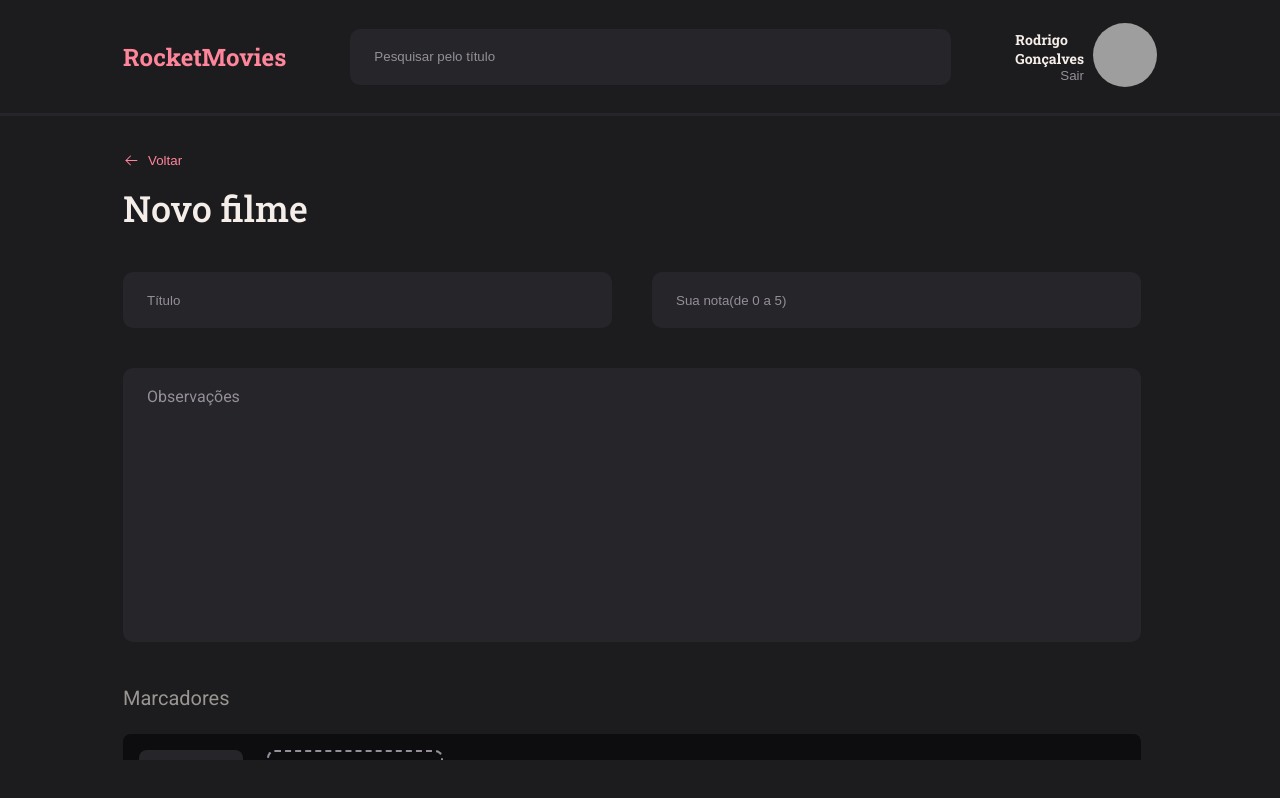
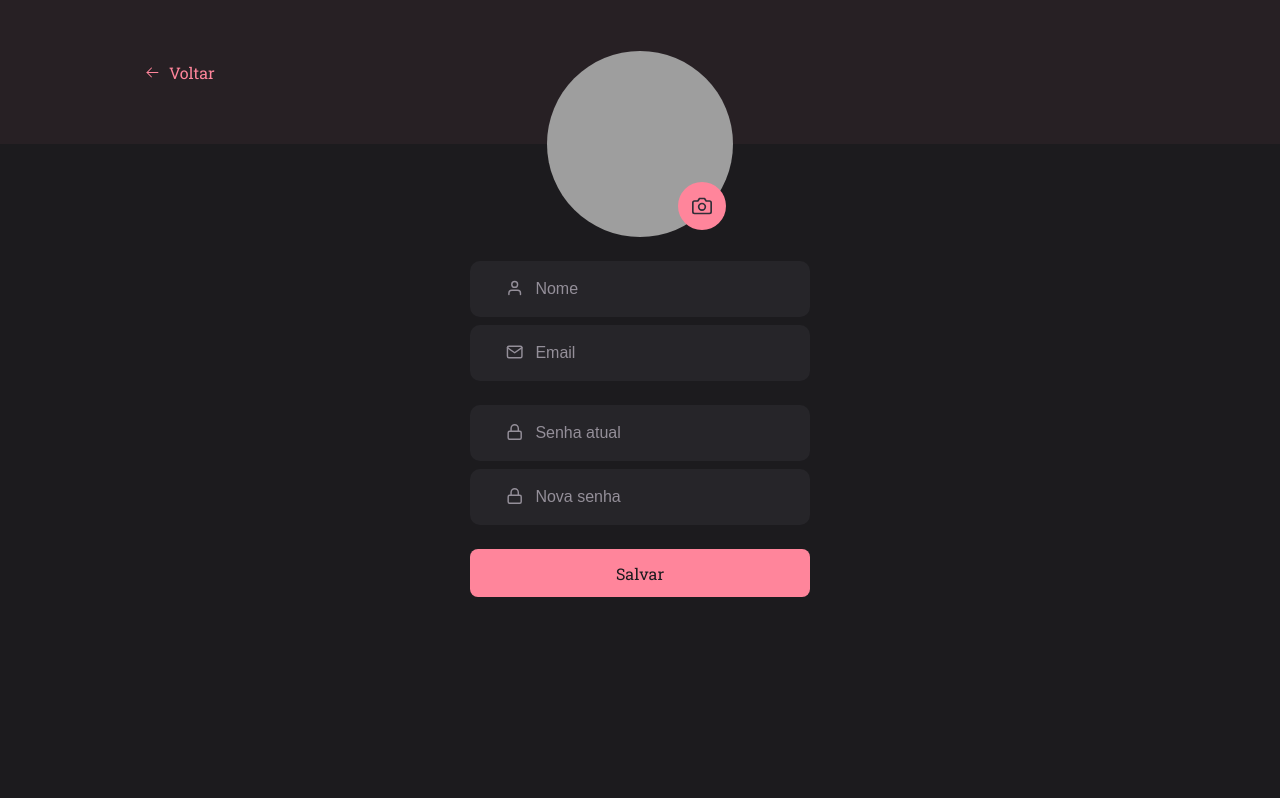
Before and after one commit to artgustavobarros/desafio-rocketseat-front-end-ts_version, a React (Vite) app: page / in a window 1280 px wide. Built offline with nearby package versions, Linux system fonts and the light colour scheme; grey boxes are pictures that could not be loaded.

Commit message:
new profile page

```diff
--- a/src/components/Button/styles.ts
+++ b/src/components/Button/styles.ts
@@ -7,6 +7,8 @@ export const Container = styled.button<ButtonStyledProps>`
   cursor: pointer;
   border: none;
   border-radius: 8px;
+  font-family: 'Roboto Slab';
+  font-size: 16px;
 
   background-color: ${({theme, $transparent, $inversed}) => {
     if ($transparent){
--- a/src/components/Input/index.tsx
+++ b/src/components/Input/index.tsx
@@ -1,9 +1,14 @@
 import { Container} from "./styles"
 import { InputsProps } from "./types"
 
-const Input = ({...rest}: InputsProps) =>{
+const Input = ({icon: Icon, ...rest}: InputsProps) =>{
   return(
-    <Container{...rest}/>
+    <Container>
+      {
+        Icon && <Icon size={20}/>
+      }
+      <input {...rest}/>
+    </Container>
   )
 }
 
--- a/src/components/Input/styles.ts
+++ b/src/components/Input/styles.ts
@@ -1,16 +1,36 @@
 import styled from "styled-components";
 
-export const Container = styled.input`
+export const Container = styled.div`
+
     width: 100%;//OLHAR COMO FICOU O HOME
     height: 56px;
     border-radius: 10px;
     background-color: ${({theme}) => theme.colors.background_2};
+    display: flex;
+    align-items: center;
+    gap: 12px;
+    padding: 19px 0 19px 24px;
+
+  > input{
+
     outline: none;
+    width: 100%;
+    height: 100%;
     border: none;
-  padding: 19px 0 19px 24px;
     color: ${({theme}) => theme.colors.text_gray_1};
+    background-color: transparent;
+    font-size: 16px;
 
     &::placeholder{
       color: ${({theme}) => theme.colors.text_gray_1};
+      font-size: 16px;
     }
+  }
+
+  >svg{
+    margin-top: -2px;
+    margin-left: 12px;
+    color: ${({theme}) => theme.colors.text_gray_1};
+  }
+
 `
--- a/src/components/Input/types.ts
+++ b/src/components/Input/types.ts
@@ -1,4 +1,6 @@
-import { ComponentPropsWithoutRef } from "react";
+import { ComponentPropsWithoutRef} from "react";
+import { IconType } from "react-icons";
 
 export interface InputsProps extends ComponentPropsWithoutRef<'input'>{
+  icon?:IconType
 }
--- a/src/main.tsx
+++ b/src/main.tsx
@@ -3,14 +3,14 @@ import ReactDOM from 'react-dom/client'
 import GlobalStyles from './styles/GlobalStyles'
 import { ThemeProvider } from 'styled-components'
 import themes from './styles/themes'
-import New from './pages/New'
+import Profile from './pages/Profile'
 
 
 ReactDOM.createRoot(document.getElementById('root')!).render(
   <React.StrictMode>
     <ThemeProvider theme={themes}>
     <GlobalStyles/>
-    <New/>
+    <Profile/>
     </ThemeProvider>
   </React.StrictMode>
 )
--- /dev/null
+++ b/src/pages/Profile/index.tsx
@@ -0,0 +1,39 @@
+import Button from "../../components/Button"
+import Input from "../../components/Input"
+import { Avatar, Container, Content, Form } from "./styles"
+import { FiCamera, FiLock, FiMail, FiUser } from "react-icons/fi"
+
+
+const Profile = () =>{
+  return(
+    <Container>
+      <header>
+        <Button title='Voltar' arrow transparent/>
+      </header>
+      <Content>
+        <Form>
+          <Avatar>
+            <img
+              src='https://avatars.githubusercontent.com/u/49030804?v=4'
+              alt='avatar profile'
+            />
+            <label htmlFor="avatar">
+              <FiCamera/>
+              <input
+                id='avatar'
+                type='file'
+              />
+            </label>
+          </Avatar>
+          <Input icon={FiUser} placeholder="Nome"/>
+          <Input icon={FiMail} placeholder="Email"/>
+          <Input icon={FiLock} placeholder="Senha atual" type="password"/>
+          <Input icon={FiLock} placeholder="Nova senha" type="password"/>
+          <Button title="Salvar"/>
+        </Form>
+      </Content>
+    </Container>
+  )
+}
+
+export default Profile
--- /dev/null
+++ b/src/pages/Profile/styles.ts
@@ -0,0 +1,66 @@
+import styled from "styled-components";
+
+export const Container = styled.div`
+  > header{
+    height: 144px;
+    background-color: ${({theme}) => theme.colors.background_3};
+    display: flex;
+    align-items: center;
+    padding-left: 144px;
+  }
+
+  width: 100%;
+`
+
+export const Content = styled.div`
+  width: 340px;
+  margin: 157px auto 0;
+`
+
+export const Form = styled.form`
+  display: flex;
+  flex-direction: column;
+  gap: 8px;
+
+  div:nth-child(odd) {
+    margin-bottom: 16px;
+  }
+`
+
+export const Avatar = styled.div`
+  position: relative;
+  margin: -250px auto 32px;
+  width: 186px;
+  height: 186px;
+
+  > img {
+    border-radius: 50%;
+    width: 186px;
+    height: 186px;
+  }
+
+  > label {
+    width: 48px;
+    height: 48px;
+    background-color: ${({theme}) => theme.colors.text_pink_1};
+    border-radius: 50%;
+    display: flex;
+    align-items: center;
+    justify-content: center;
+
+    position: absolute;
+    bottom: 7px;
+    right: 7px;
+    cursor: pointer;
+
+    input {
+      display: none;
+    }
+
+    svg {
+      width: 20px;
+      height: 20px;
+      color: ${({theme}) => theme.colors.background_4};
+    }
+  }
+`
```
Also changed, not shown: src/assets/imgs/user.svg (added). Lines whose indentation alone changed are shown as unchanged.
